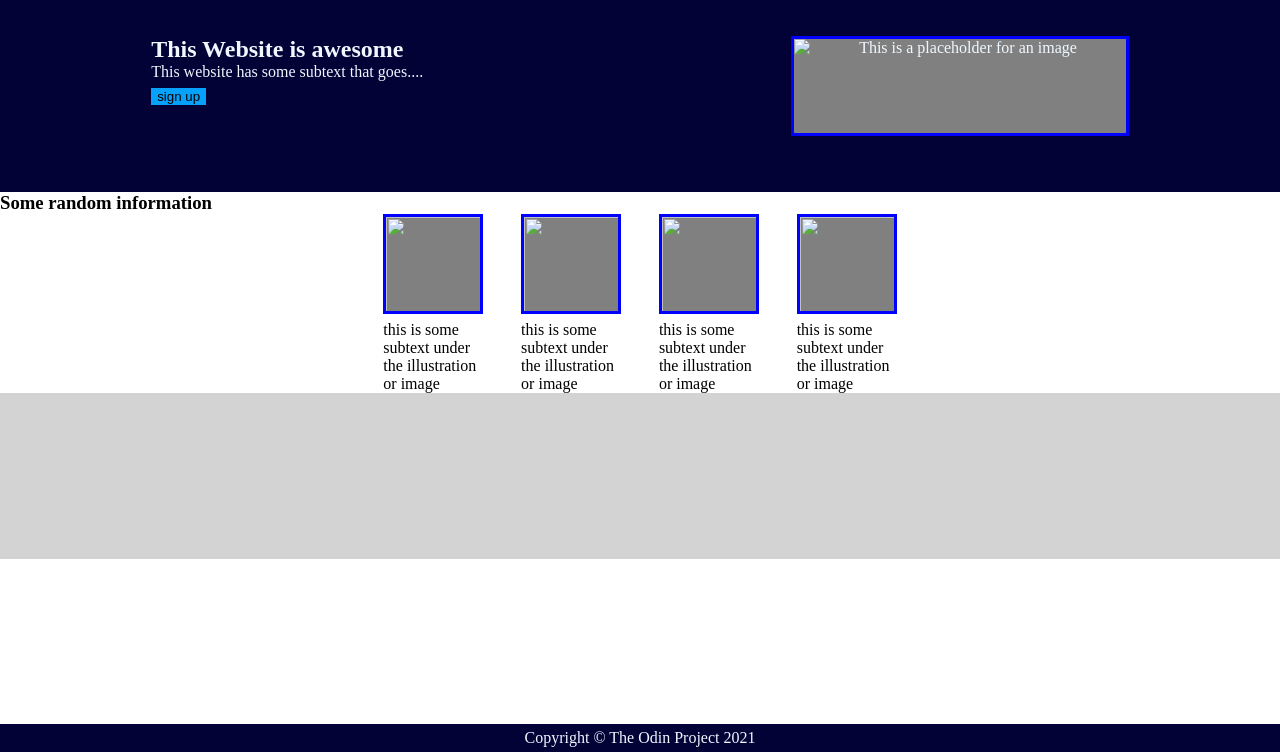
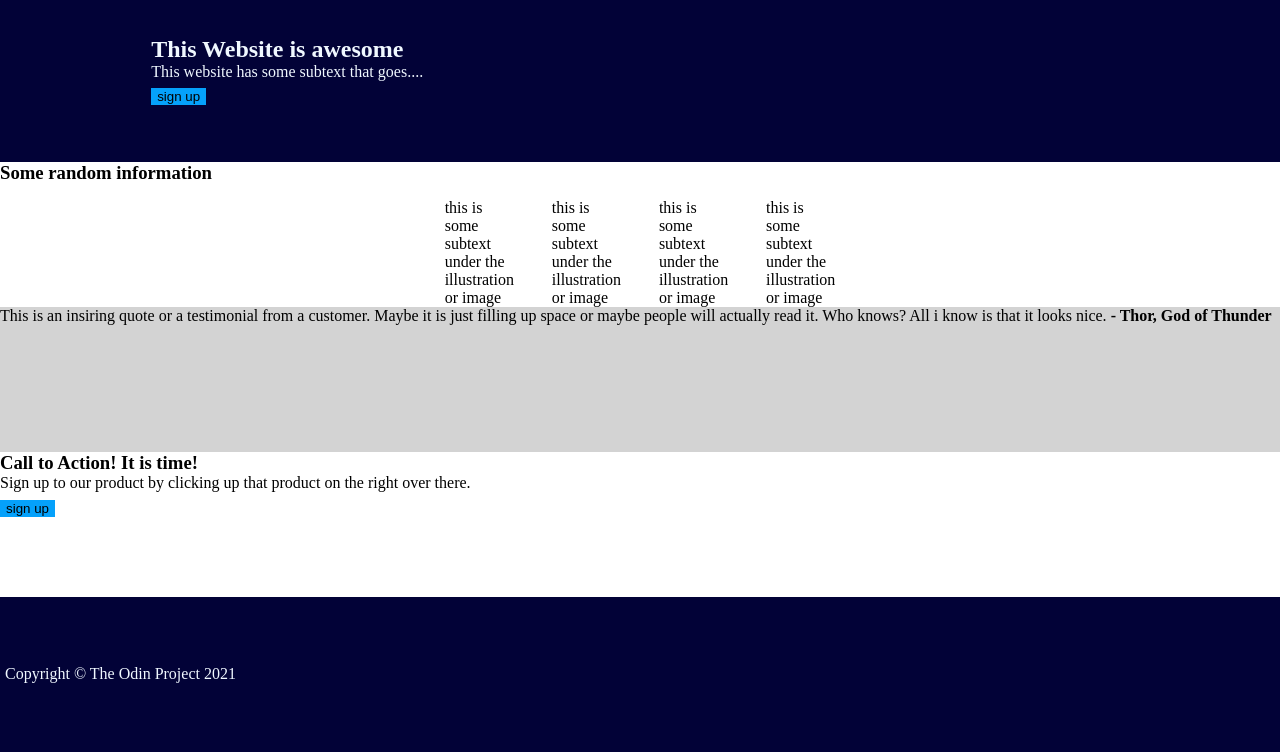
Before and after one commit to Emaina21/LandingPage, a plain HTML site: page index.html in a window 1280 px wide. Shown: the part 48-800 px from the top of the page. Drawn offline with Linux system fonts and the light colour scheme.

Commit message:
edit box-3 and box-4 first commit

```diff
--- a/index.html
+++ b/index.html
@@ -28,59 +28,55 @@
           <button>sign up</button>
         </section>
       </div>
-      <div class="box-1-image">
-        <img src="not_found.jpg" alt="This is a placeholder for an image " style="width:100%;">
-      </div>
+      <div class="box-1-image-placeholder">
+        <h4>this is a placeholder for an image </h4>
+    </div>
     </div>
     <div class="box-2">
-      <h3>Some random information</h3>
+      <div class="random-information">
+        <h3>Some random information</h3>
+      </div>
       <div class="random-images">
         <figure>
-            <img src="" alt="">
-            <figcaption>this is some subtext under the illustration or image</figcaption>
+          <div class="box-2-image-placeholder"></div>
+           <figcaption>this is some subtext under the illustration or image</figcaption>
         </figure>
         <figure>
-           <img src="" alt="">
+          <div class="box-2-image-placeholder"></div>
            <figcaption>this is some subtext under the illustration or image</figcaption>
        </figure>
        <figure>
-           <img src="" alt="">
+        <div class="box-2-image-placeholder"></div>
            <figcaption>this is some subtext under the illustration or image</figcaption>
        </figure>
        <figure>
-           <img src="" alt="">
+        <div class="box-2-image-placeholder"></div>
            <figcaption>this is some subtext under the illustration or image</figcaption>
        </figure>
      </div>
     </div>
-    <div class="box-3"></div>
-    <div class="box-4"></div>
+    <div class="box-3">
+      <div class="box-3-quote">
+        <blockquote cite="Thor, God of Thunder">This is an insiring quote or a testimonial from a customer. Maybe it is just filling up space or maybe people will actually read it. Who knows? All i know is that it looks nice. <span style="font-weight:bold ;">- Thor, God of Thunder </span> </blockquote>
+      </div>
+    </div>
+    <div class="box-4">
+      <div class="call-to-action">
+        <div class="call-action-box">
+          <div id="section">
+          <section>
+            <h3>Call to Action! It is time!</h3>
+            <p>Sign up to our product by clicking up that product on the right over there.</p>
+          </section>
+        </div>
+        <div id="button">
+          <button>sign up</button>
+        </div>
+      </div>
+    </div>
   </div>
 <!--
-    <div class="random-information">
-      <div class="information">Some random information</div>
-      <div class="random-images">
-         <figure>
-             <img src="" alt="">
-             <figcaption>this is some subtext under the illustration or image</figcaption>
-         </figure>
-         <figure>
-            <img src="" alt="">
-            <figcaption>this is some subtext under the illustration or image</figcaption>
-        </figure>
-        <figure>
-            <img src="" alt="">
-            <figcaption>this is some subtext under the illustration or image</figcaption>
-        </figure>
-        <figure>
-            <img src="" alt="">
-            <figcaption>this is some subtext under the illustration or image</figcaption>
-        </figure>
-      </div>
-  </div>
-  <div class="inspiration-quote">
-    <blockquote cite="Thor, God of Thunder">This is an insiring quote or a testimonial from a customer. Maybe it is just filling up space or maybe people will actually read it. Who knows? All i know is that it looks nice. - Thor, God of Thunder </blockquote>
-  </div>
+
   <div class="call-to-action">
     <div class="call-action-box">
       <div id="section">
```
